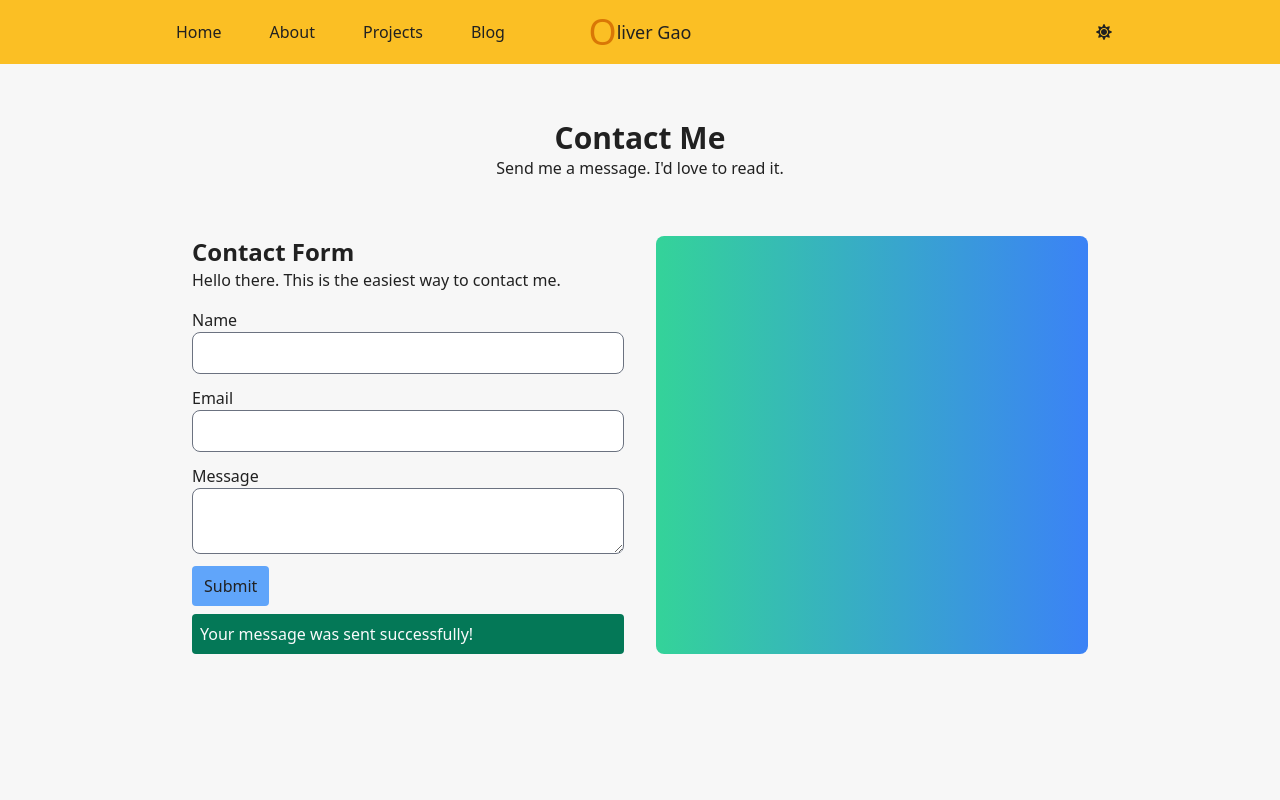
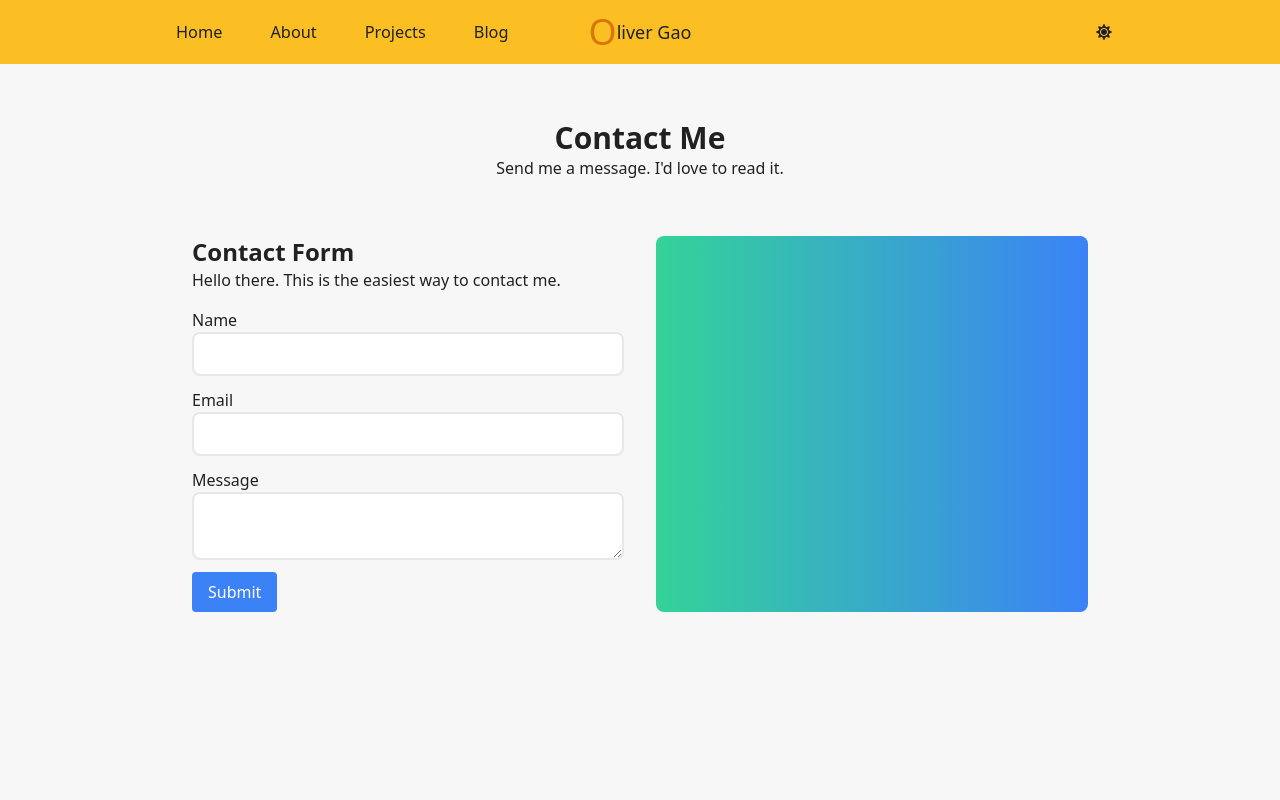
Before and after one commit to ogao9/personal-website-v1.0, a Next.js app: page /contact in a window 1280 px wide. Shown: the top 800 px of the page. Built offline with nearby package versions, Linux system fonts and the light colour scheme; what @tailwindcss/typography would draw is missing.

Commit message:
more topnav improvements and finished contact form toast

```diff
--- a/components/BlogHeader.js
+++ b/components/BlogHeader.js
@@ -8,10 +8,10 @@ export default function BlogHeader({postInfo}){
             <h1 className="text-3xl font-bold">{postInfo.title}</h1>
             <p className="mb-2">{postInfo.excerpt}</p>
 
-            <div className="flex flex-row mb-4">
+            <div className="flex mb-4">
                 <img
                     src={urlFor(postInfo.authorImage).width(50).height(50).url()}
-                    alt="Blog Cover Image"
+                    alt="Blog Author Profile"
                     className="rounded-full"
                 />
                 <div className="ml-4">
--- a/components/ContactForm.js
+++ b/components/ContactForm.js
@@ -55,6 +55,7 @@ export default function ContactForm(){
             <label>
                 Name
                 <input
+                    className="input"
                     type="text"
                     onChange={(e) => handleChange(e, "name")}
                     value={formValues.name}
@@ -64,6 +65,7 @@ export default function ContactForm(){
             <label>
                 Email
                 <input
+                    className="input"
                     type="email"
                     onChange={(e) => handleChange(e, "email")}
                     value={formValues.email}
@@ -73,20 +75,29 @@ export default function ContactForm(){
             <label>
                 Message
                 <textarea
+                    className="input"
                     value={formValues.message}
                     onChange={(e) => handleChange(e, "message")}
                     required
                 />
             </label>
+
             {loading ?
-            <button className="w-16 py-2 bg-gray-100 rounded flex justify-center" disabled><FontAwesomeIcon icon={faSpinner} className="w-5 animate-spin"/></button>
-            :<button type="submit" className="px-3 py-2 bg-blue-400 rounded">Submit</button>
+                <button className="w-20 py-2 bg-blue-500 rounded flex justify-center" disabled>
+                    <FontAwesomeIcon icon={faSpinner} className="w-5 animate-spin"/>
+                </button>
+            :   <button type="submit" className=" bg-blue-500 hover:bg-blue-600 text-white-light rounded px-4 py-2">Submit</button>
             }
 
-<div className="p-2 mt-2 w-full bg-green-700 text-gray-50 rounded animate-toast">Your message was sent successfully!</div>
+            {success &&
+                <div className="px-3 py-2 mt-2 w-full bg-green-700 text-gray-50 rounded animate-toast">
+                    Your message was sent successfully!
+                </div> }
 
-            {success ? <div className="p-2 mt-2 w-full bg-green-700 text-gray-50 rounded animate-toast">Your message was sent successfully!</div> : null}
-            {error ? <div className="p-2 mt-2 w-full bg-red-400 text-gray-200 rounded">Sorry, something went wrong. Message failed to send.</div> : null}
+            {error &&
+                <div className="px-3 mt-2 w-full bg-red-500 text-gray-50 rounded animate-toast">
+                    Sorry, something went wrong. Message failed to send.
+                </div>}
         </form>
     );
 }
--- a/components/TopNav.js
+++ b/components/TopNav.js
@@ -10,17 +10,22 @@ import { faBars, faMoon, faSun } from '@fortawesome/free-solid-svg-icons'
 export default function TopNav() {
     const {theme, setTheme} = useTheme();
     const router = useRouter();
+    const [themeIcon, setIcon] = useState(faMoon)
+
+    useEffect(()=>{
+        setIcon(theme === "light" ? faMoon : faSun)
+    },[theme])
 
     return (
         <div className="w-full shadow bg-primary text-black-text dark:bg-black-surface dark:text-white-text">
-            <WideNavBar router={router} theme={theme} setTheme={setTheme}/>
-            <MobileNavDropdown router={router} theme={theme} setTheme={setTheme} />
+            <WideNavBar router={router} theme={theme} setTheme={setTheme} themeIcon={themeIcon}/>
+            <MobileNavDropdown router={router} theme={theme} setTheme={setTheme} themeIcon={themeIcon} />
         </div>
     );
 }
 
 
-function WideNavBar({router, theme, setTheme}){
+function WideNavBar({router, theme, setTheme, themeIcon}){
     return(
         <nav className="hidden w-full lg:w-9/12 mx-auto md:flex items-center justify-between py-1 md:px-4 lg:px-0">
             <div className="flex-40 flex items-center justify-start">
@@ -55,14 +60,14 @@ function WideNavBar({router, theme, setTheme}){
                     className="p-2"
                     onClick={() => setTheme(theme === "light" ? "dark" : "light")}
                 >
-                    <FontAwesomeIcon icon={theme === "light" ? faMoon : faSun} className="w-5" />
+                    <FontAwesomeIcon icon={themeIcon} className="w-5" />
                 </button>
             </div>
         </nav>
     )
 }
 
-function MobileNavDropdown({router, theme, setTheme}){
+function MobileNavDropdown({router, theme, setTheme, themeIcon}){
     const [menuOpen, setMenuOpen] = useState(false);
 
     useEffect(() => {
@@ -77,7 +82,7 @@ function MobileNavDropdown({router, theme, setTheme}){
                 <Logo/>
                 <div className="flex justify-end items-center md:hidden">
                     <button className="p-4" onClick={() => setTheme(theme === "light" ? "dark" : "light")}>
-                        <FontAwesomeIcon icon={theme === "light" ? faMoon : faSun} className="w-5" />
+                        <FontAwesomeIcon icon={themeIcon} className="w-5" />
                     </button>
                     <button className="p-2 ml-2" onClick={() => setMenuOpen(!menuOpen)}>
                         <FontAwesomeIcon icon={faBars} className="w-5" />
@@ -102,8 +107,7 @@ function MobileNavDropdown({router, theme, setTheme}){
                     <Link href="/contact">
                         <a className="mobile-link">Contact Me</a>
                     </Link>
-                </div>
-            }
+                </div>}
         </nav>
     );
 }
--- a/pages/about.js
+++ b/pages/about.js
@@ -15,7 +15,7 @@ export default function About({aboutData}) {
                     <Image src={urlFor(aboutData.featuredImage).url()} alt="Oliver Featured Picture" width={448} height={448} />
                 </div>
 
-                <section className="max-w-md md:px-8 md:max-w-lg mb-4">
+                <section className="max-w-md md:px-8 md:max-w-xl mb-4">
                     <h1 className="text-2xl font-bold mb-5">{aboutData.headline}</h1>
                     <p className="mb-5">{aboutData.interests}</p>
                     <p className="mb-5">{aboutData.funFacts}</p>
--- a/pages/contact.js
+++ b/pages/contact.js
@@ -13,7 +13,7 @@ export default function Contact() {
                 <div className="flex-1 flex justify-center p-4">
                     <ContactForm/>
                 </div>
-                <div className="flex-1 p-4">
+                <div className="flex-1 m-4">
                     <div className="bg-gradient-to-r from-green-400 to-blue-500 h-full rounded-lg"/>
                 </div>
             </div>
--- a/styles/globals.css
+++ b/styles/globals.css
@@ -4,7 +4,7 @@
 
 @layer components {
     .top-nav-link{
-        @apply px-2 py-4 mr-3 lg:p-4 lg:mr-4 text-base hover:font-semibold focus:font-semibold;
+        @apply px-2 py-4 mr-3 lg:p-4 lg:mr-4 text-md hover:font-semibold focus:font-semibold;
     }
     .mobile-link{
         @apply block p-4 text-base hover:bg-yellow-300 focus:bg-yellow-300;
@@ -14,6 +14,9 @@
     }
     .activeLink{
         @apply font-semibold;
+    }
+    .input{
+        @apply block mb-3 rounded-lg w-full border-2 border-gray-200 dark:bg-black-surface dark:border-transparent;
     }
 }
 
@@ -48,10 +51,3 @@
 .contact-form label{
     display: block;
 }
-
-.contact-form input, .contact-form textarea{
-    display: block;
-    margin-bottom: 12px;
-    border-radius: 8px;
-    width: 100%;
-}
--- a/tailwind.config.js
+++ b/tailwind.config.js
@@ -15,27 +15,32 @@ module.exports = {
         },
         white:{
           DEFAULT: "#F7F7F7",
-          text: "#DEDEDE"
+          text: "#DEDEDE",
+          light: '#ffffff'
         }
       },
       animation: {
-        'toast': 'fadeIn 0.5s, fadeOut 0.5s 5s',
+        toast: 'fadeIn 7s forwards',
       },
       keyframes: {
         'fadeIn': {
           '0%': {opacity: '0'},
-          '100%': {opacity: '1'}
+          '25%': {opacity: '1'},
+          '75%': {opacity: '1'},
+          '100%': {opacity: '0'},
         },
-        'fadeOut': {
-          '0%': {opacity: '1'},
-          '100%': {opacity: '0'}
-        }
+      },
+      fontSize:{
+        'md' : ['1.02rem', {
+          lineHeight: '1.5rem'
+        }],
       }
   },
 },
   variants: {
     extend: {
       fontWeight: ["focus", "hover"]
+
     },
   },
   plugins: [
```
